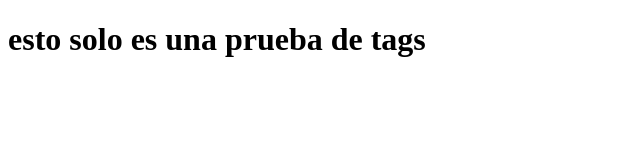
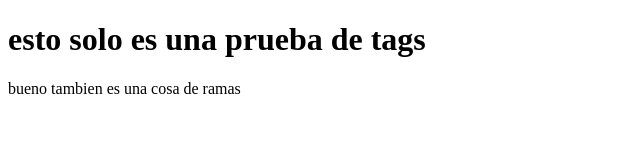
Before and after one commit to samuel210607/purebaTags, a plain HTML site: page index.html in a window 1280 px wide. Shown: the whole page, without its empty margins (0-640 px from the left). Drawn offline with Linux system fonts and the light colour scheme.

Commit message:
cuator en la otra rama

```diff
--- a/index.html
+++ b/index.html
@@ -8,5 +8,6 @@
 </head>
 <body>
     <h1> esto solo es una prueba de tags</h1>
+    <p> bueno tambien es una cosa de ramas</p>
 </body>
 </html>
```
